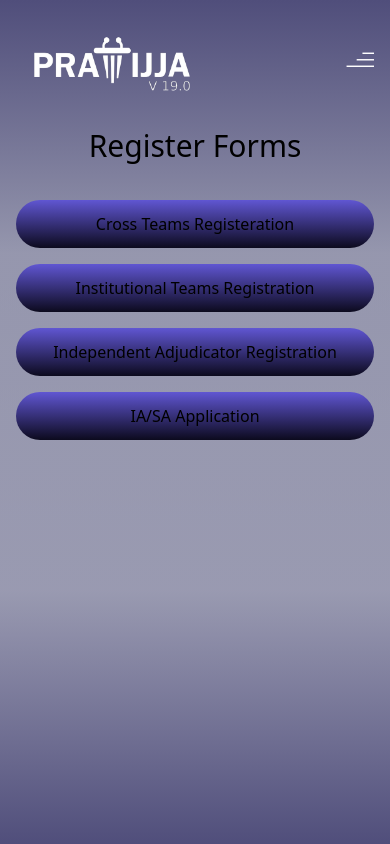
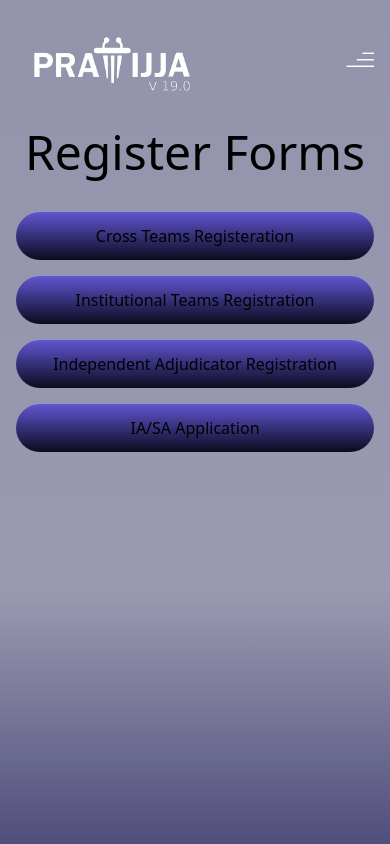
Before and after one commit to SohinijRover/Pratijja24, a Next.js app: page /register in a window 390 px wide. Shown: the top 844 px of the page. Built offline with nearby package versions, Linux system fonts and the light colour scheme.

Commit message:
Minor UI Changes || Bug Fixes || Responsive UI Changes

```diff
--- a/src/app/register/form2.tsx
+++ b/src/app/register/form2.tsx
@@ -74,6 +74,7 @@ function Form2() {
       <form onSubmit={form.handleSubmit(onSubmit)}>
         <div className="space-y-4 w-full px-4 md:px-8 py-8 max-w-screen-2xl mx-auto">
           <div className="flex-col sm:flex">
+            <div className="flex items-center justify-center">
             <FormField
               control={form.control}
               name="email"
@@ -110,7 +111,9 @@ function Form2() {
                 </FormItem>
               )}
             />
+            </div>
           </div>
+
           <div className="text-indigo-500 text-[25px] font-semibold text-center uppercase">
             Point Of Contact - 1
           </div>
--- a/src/app/register/form4.tsx
+++ b/src/app/register/form4.tsx
@@ -44,7 +44,7 @@ function form3() {
       });
       const data = await res.json();
       if (!data.success) {
-        toast.error(data.message);
+        toast.error(data.message);``
       } else {
         toast.success(data.message);
       }
--- a/src/app/register/page.tsx
+++ b/src/app/register/page.tsx
@@ -28,38 +28,13 @@ const register: React.FC = () => {
   return (
     <>
       <Navbar />
-      {/* <div className="w-screen h-screen relative">
-        <div className="top-36 h-screen w-screen flex flex-col items-center justify-center relative z-10">
-          <div className="relative z-1">
-          <div>
-            <button
-              className="rounded-full border-none ms-5 outline-none p-3 m-20"
-              style={{ backgroundImage: `url(${contact.src})`, backgroundSize: 'cover', backgroundRepeat: 'no-repeat' }}
-              onClick={() => setActiveForm(1)}>Cross Teams Registration</button>
-            <button
-              className="rounded-full border-none ms-5 outline-none p-3 m-20"
-              style={{ backgroundImage: `url(${contact.src})`, backgroundSize: 'cover', backgroundRepeat: 'no-repeat' }}
-              onClick={() => setActiveForm(2)}>Institutional Teams Registration</button>
-            <button
-              className="rounded-full border-none ms-5 outline-none p-3 m-20"
-              style={{ backgroundImage: `url(${contact.src})`, backgroundSize: 'cover', backgroundRepeat: 'no-repeat' }}
-              onClick={() => setActiveForm(3)}>Independent Adjudicator Registration</button>
-            <button
-              className="rounded-full border-none ms-5 outline-none p-3 m-20"
-              style={{ backgroundImage: `url(${contact.src})`, backgroundSize: 'cover', backgroundRepeat: 'no-repeat' }}
-              onClick={() => setActiveForm(4)}>IA/SA Application</button>
-          </div>
-            {renderForm()}
-          </div>
-        </div>
-      </div> */}
       <div className="w-full min-h-screen" style={{
         background:
-          "linear-gradient(180deg, rgba(80,78,123,1) 0%, rgba(80,78,123,0.5) 30%, rgba(80,78,123,0.5) 70%, rgba(80,78,123,1) 100%)",
+          "linear-gradient(180deg, rgba(80,78,123,0.5) 70%, rgba(80,78,123,1) 100%)",
       }}  >
 
         <div className="pt-32 ">
-        <h1 className="text-bold text-3xl text-center pb-9">Register Forms</h1>
+        <h1 className="text-bold text-5xl text-pretty text-center pb-9">Register Forms</h1>
         <div className="flex flex-col md:flex-row justify-center gap-4 pb-12">
           <button
             className="rounded-full border-none mx-4 outline-none p-3 bg-gradient-to-t from-[#0c0a1e] to-[#6056d2]"
--- a/src/components/Hero.tsx
+++ b/src/components/Hero.tsx
@@ -9,7 +9,7 @@ import contact from "/public/navbar/contact.png";
 const Hero = () => {
   return (
     <>
-      <div className="h-screen font-sans flex flex-col md:flex-row items-center justify-center bg-gradient-to-t from-page-purple from-0% to-transparent to-20% max-h-[100vh]">
+      <div className="h-screen font-sans flex flex-col md:flex-row items-center justify-center bg-gradient-to-t from-page-purple from-0% to-transparent to-20% max-h-[100vh] mt-14">
         <div className="text-center p-10 mt-10 md:w-1/3">
           <h1 className="font-sans text-3xl sm:text-3xl">
             Get Inside in The <br /> Philosopher’s Mind
--- a/src/components/MobileNav.tsx
+++ b/src/components/MobileNav.tsx
@@ -16,9 +16,13 @@ const MobileNav: React.FC<MobileNavProps> = ({ isOpen, toggleNavbar }) => {
       onClick={toggleNavbar}
     >
       <div
-        className={`fixed text-white flex flex-col text-xl font-light font-roboto justify-between bg-gradient-to-r from-[#110D26] via-[#66179e] to-[#110D26]  h-full w-[55vw] p-4 shadow-md top-0 left-0 ${isOpen ? "" : "hidden"
+        className={`fixed text-white flex flex-col text-xl font-light font-roboto justify-between h-full w-[55vw] p-4 shadow-md top-0 left-0 ${isOpen ? "" : "hidden"
           }`}
         onClick={(e) => e.stopPropagation()}
+        style={{
+          background:
+            "linear-gradient(180deg, rgba(80,78,123) 70%, rgba(80,78,123) 100%)",
+        }}
       >
         <ul className="p-2 text-3xl flex flex-col items-start justify-center space-y-6">
           <li className="mb-6">
--- a/src/components/Navbar.tsx
+++ b/src/components/Navbar.tsx
@@ -34,7 +34,7 @@ const Navbar = () => {
     <>
       <MobileNav isOpen={isOpen} toggleNavbar={toggleNavbar} />
       <nav
-        className={` ${
+        className={`${
           showBackground && "backdrop-blur-[80px]"
         } top-0  fixed  z-[50] left-0 right-0  `}
       >
@@ -59,11 +59,11 @@ const Navbar = () => {
             <Link href={"/"} className={`hover:scale-[1.14] pl-16 duration-300 ${pathname === "/" && "text-indigo-500"}`}>
               Home
             </Link>
+            <Link href={"/about"} className={`hover:scale-[1.14] duration-300 ${pathname === "/about" && "text-indigo-500"}`}>
+              About
+            </Link>
             <Link href={"/speakers"} className={`hover:scale-[1.14] duration-300 ${pathname === "/events" && "text-indigo-500"}`}>
               Speakers
-            </Link>
-            <Link href={"/about"} className={`hover:scale-[1.14] duration-300 ${pathname === "/about" && "text-indigo-500"}`}>
-              About
             </Link>
             <Link href={"/members"} className={`hover:scale-[1.14] duration-300 ${pathname === "/members" && "text-indigo-500"}`}>
               Members
```
